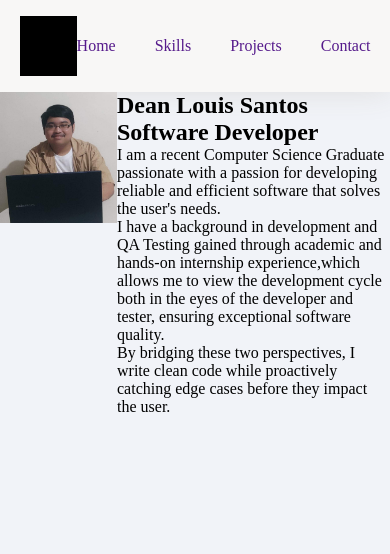
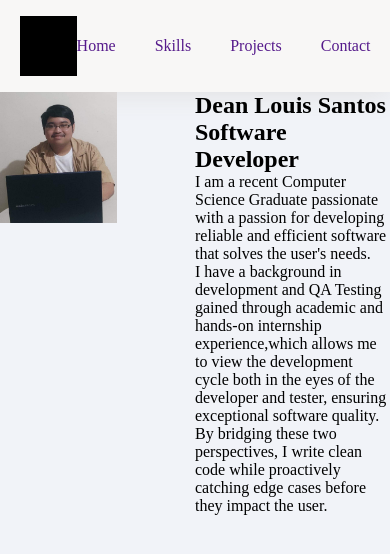
Before and after one commit to dlsntos/dean-santos-dev-portfolio, a React (Vite) app: page / in a window 390 px wide. Shown: the top 554 px of the page. Built offline with nearby package versions, Linux system fonts and the light colour scheme.

Commit message:
style(Hero): add flex grow on hero container div and apply flex wrap for responsiveness

```diff
--- a/src/features/Hero/Hero.module.css
+++ b/src/features/Hero/Hero.module.css
@@ -1,9 +1,15 @@
 .heroContainer {
   display: flex;
+  flex-wrap: wrap;
   justify-content: space-evenly;
+}
+
+.heroContainer > div {
+  flex: 1;
 }
 
 .profileImage {
   height: auto;
   width: clamp(100px, 30vw, 400px);
+  margin-right: auto;
 }
```
